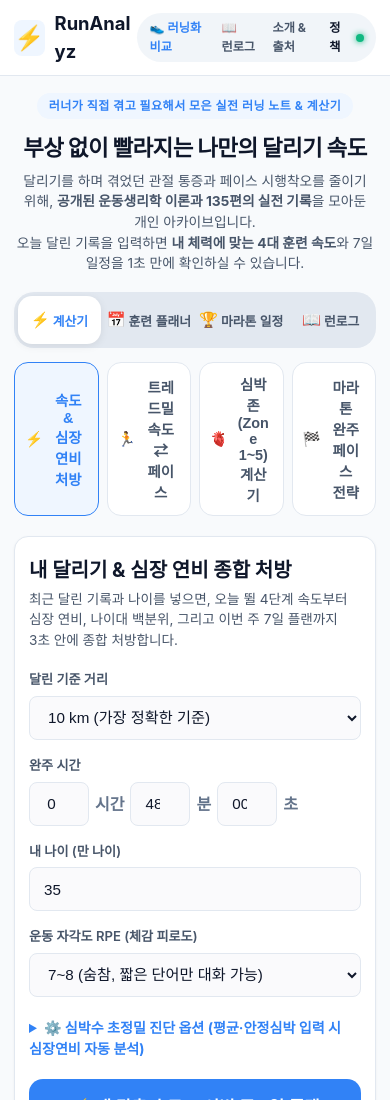
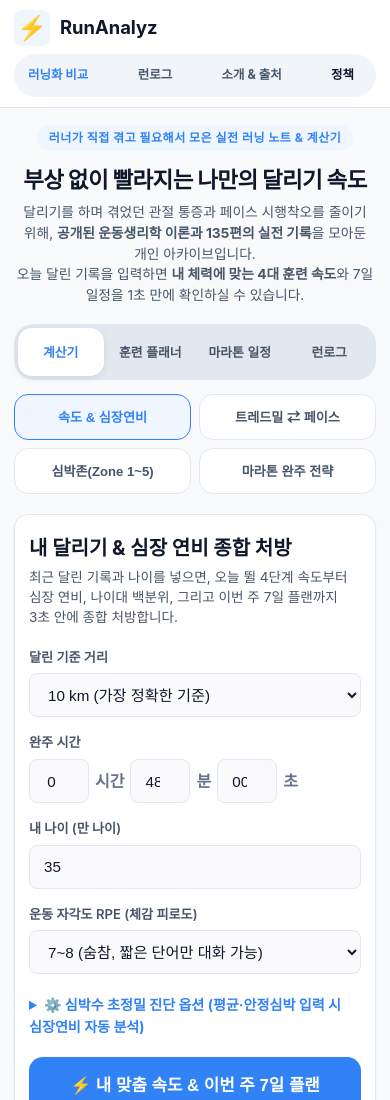
Before and after one commit to chicstory/runanalyz, a plain HTML site: page index.html in a window 390 px wide. Shown: the top 1100 px of the page. Drawn offline with Linux system fonts and the light colour scheme; a web font is replaced by a local one.

Commit message:
fix(mobile): prevent RunAnalyz header wrap, use 2x2 sub-tab grid, remove decorative emojis

```diff
--- a/index.html
+++ b/index.html
@@ -42,8 +42,8 @@
             </div>
             <nav class="header-nav" style="display:flex; align-items:center; gap:16px;">
                 <div class="header-nav-static" style="display:flex; gap:12px; font-size:0.85rem; font-weight:700;">
-                    <a href="shoes.html" style="color:var(--primary-blue); text-decoration:none;">👟 러닝화 비교</a>
-                    <a href="index.html?view=articles" style="color:var(--text-secondary); text-decoration:none;">📖 런로그</a>
+                    <a href="shoes.html" style="color:var(--primary-blue); text-decoration:none;">러닝화 비교</a>
+                    <a href="index.html?view=articles" style="color:var(--text-secondary); text-decoration:none;">런로그</a>
                     <a href="about.html" style="color:var(--text-secondary); text-decoration:none;">소개 &amp; 출처</a>
                     <a href="privacy.html" style="color:var(--text-tertiary); text-decoration:none;">정책</a>
                 </div>
@@ -68,18 +68,10 @@
 
         <!-- Main 4-Segment Switcher (모바일 360px 완벽 대응) -->
         <nav class="main-nav-segments" aria-label="메인 기능 선택">
-            <button class="segment-btn active" data-view="calc">
-                <span class="segment-icon">⚡</span> 계산기
-            </button>
-            <button class="segment-btn" data-view="planner">
-                <span class="segment-icon">📅</span> 훈련 플래너
-            </button>
-            <button class="segment-btn" data-view="races">
-                <span class="segment-icon">🏆</span> 마라톤 일정
-            </button>
-            <button class="segment-btn" data-view="articles">
-                <span class="segment-icon">📖</span> 런로그
-            </button>
+            <button class="segment-btn active" data-view="calc">계산기</button>
+            <button class="segment-btn" data-view="planner">훈련 플래너</button>
+            <button class="segment-btn" data-view="races">마라톤 일정</button>
+            <button class="segment-btn" data-view="articles">런로그</button>
         </nav>
 
         <!-- ==========================================
@@ -88,18 +80,10 @@
         <div id="view-calc" class="main-view active">
             <!-- 3대 계산기 서브 스위처 (페이스 & 심장연비 vs 트레드밀 환산기 vs 심박존 계산기) -->
             <div class="sub-switch-group">
-                <button type="button" class="sub-switch-btn active" data-calc-tab="pace">
-                    <span>⚡</span> 속도 & 심장연비 처방
-                </button>
-                <button type="button" class="sub-switch-btn" data-calc-tab="treadmill">
-                    <span>🏃</span> 트레드밀 속도 ⇄ 페이스
-                </button>
-                <button type="button" class="sub-switch-btn" data-calc-tab="hrzone">
-                    <span>🫀</span> 심박존(Zone 1~5) 계산기
-                </button>
-                <button type="button" class="sub-switch-btn" data-calc-tab="marathon">
-                    <span>🏁</span> 마라톤 완주 페이스 전략
-                </button>
+                <button type="button" class="sub-switch-btn active" data-calc-tab="pace">속도 &amp; 심장연비</button>
+                <button type="button" class="sub-switch-btn" data-calc-tab="treadmill">트레드밀 ⇄ 페이스</button>
+                <button type="button" class="sub-switch-btn" data-calc-tab="hrzone">심박존(Zone 1~5)</button>
+                <button type="button" class="sub-switch-btn" data-calc-tab="marathon">마라톤 완주 전략</button>
             </div>
 
             <!-- Calc Pane 1: 속도 & 심장연비 종합 처방 -->
--- a/style.css
+++ b/style.css
@@ -89,6 +89,8 @@ body {
     display: flex;
     align-items: center;
     gap: 6px;
+    white-space: nowrap;
+    flex-shrink: 0;
 }
 
 .badge-mk2 {
@@ -3429,15 +3431,43 @@ table p {
    📱 모바일 헤더 겹침 및 세부 반응형 최적화
    ========================================================================== */
 @media (max-width: 640px) {
+    .header-inner {
+        flex-wrap: wrap;
+        gap: 8px;
+        padding: 10px 14px;
+    }
     .header-nav {
+        width: 100%;
+        justify-content: space-between;
         gap: 8px !important;
-    }
-    .header-nav-static {
-        gap: 8px !important;
-        font-size: 0.76rem !important;
-    }
-    .header-nav .status-label {
+        padding: 6px 10px;
+    }
+    .header-nav-static,
+    .header-nav-links {
+        width: 100%;
+        justify-content: space-between;
+        flex-wrap: nowrap !important;
+        gap: 4px !important;
+        font-size: 0.78rem !important;
+    }
+    .header-nav-static a,
+    .header-nav-link {
+        white-space: nowrap;
+        padding: 6px 4px;
+        font-size: 0.78rem;
+    }
+    .header-nav .status-label,
+    .header-nav .status-indicator {
         display: none !important;
+    }
+    .sub-switch-group {
+        display: grid;
+        grid-template-columns: repeat(2, 1fr);
+        gap: 8px;
+    }
+    .sub-switch-btn {
+        font-size: 0.82rem;
+        padding: 10px 8px;
     }
     .course-change-table th,
     .course-change-table td {
```
Also changed, not shown: shoes.html (+13 -13 lines).
